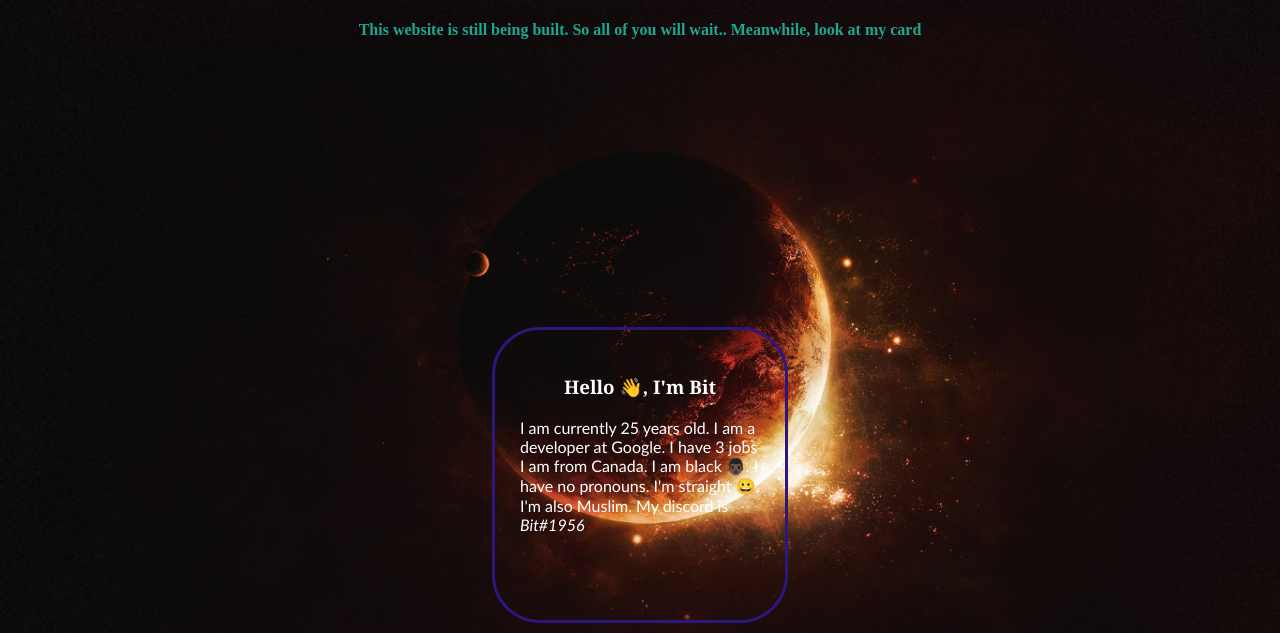
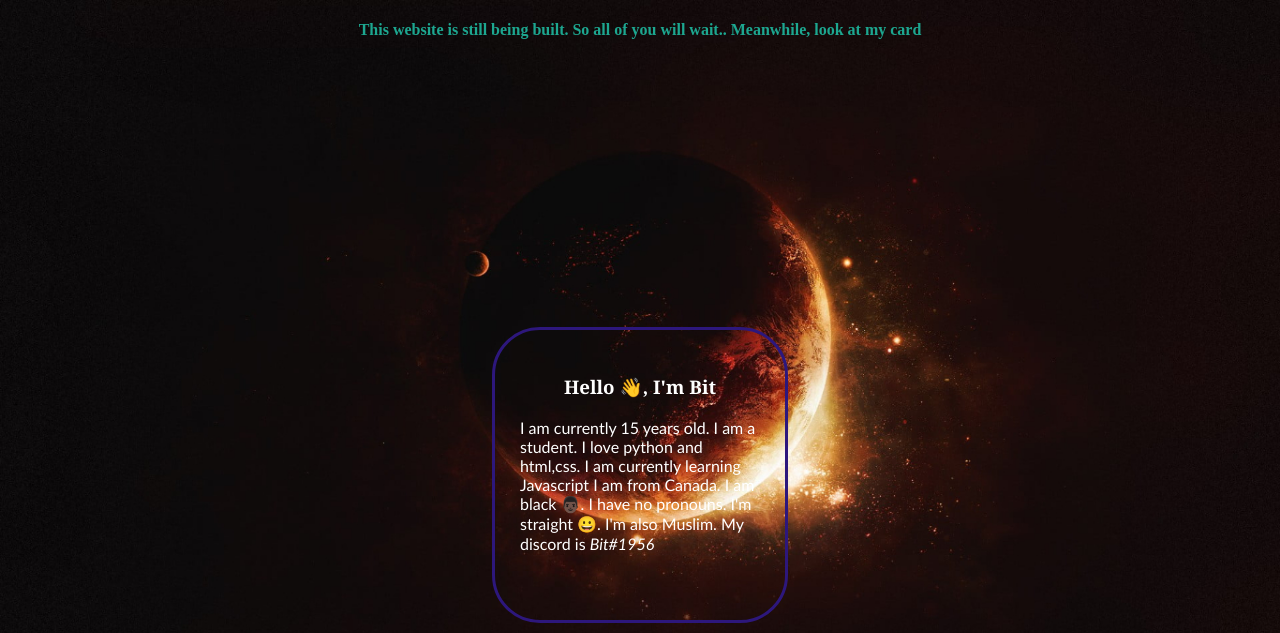
Before and after one commit to Kratosix/kratos, a plain HTML site: page index.html in a window 1280 px wide. Shown: the top 633 px of the page. Drawn offline with Linux system fonts and the light colour scheme.

Commit message:
Update index.html
Signed-off-by: Bit <120779609+Kratosix@users.noreply.github.com>

```diff
--- a/index.html
+++ b/index.html
@@ -13,7 +13,7 @@
     </h4>
     <div class="card">
         <h3 id="heading">Hello 👋, I'm Bit</h3>
-        <p>I am currently 25 years old. I am a developer at Google. I have 3 jobs
+        <p>I am currently 15 years old. I am a student. I love python and html,css. I am currently learning Javascript
             I am from Canada. I am black 👨🏿. I have no pronouns. I'm straight 😀. I'm also Muslim.
             My discord is <i>Bit#1956</i>
         </p>
```
